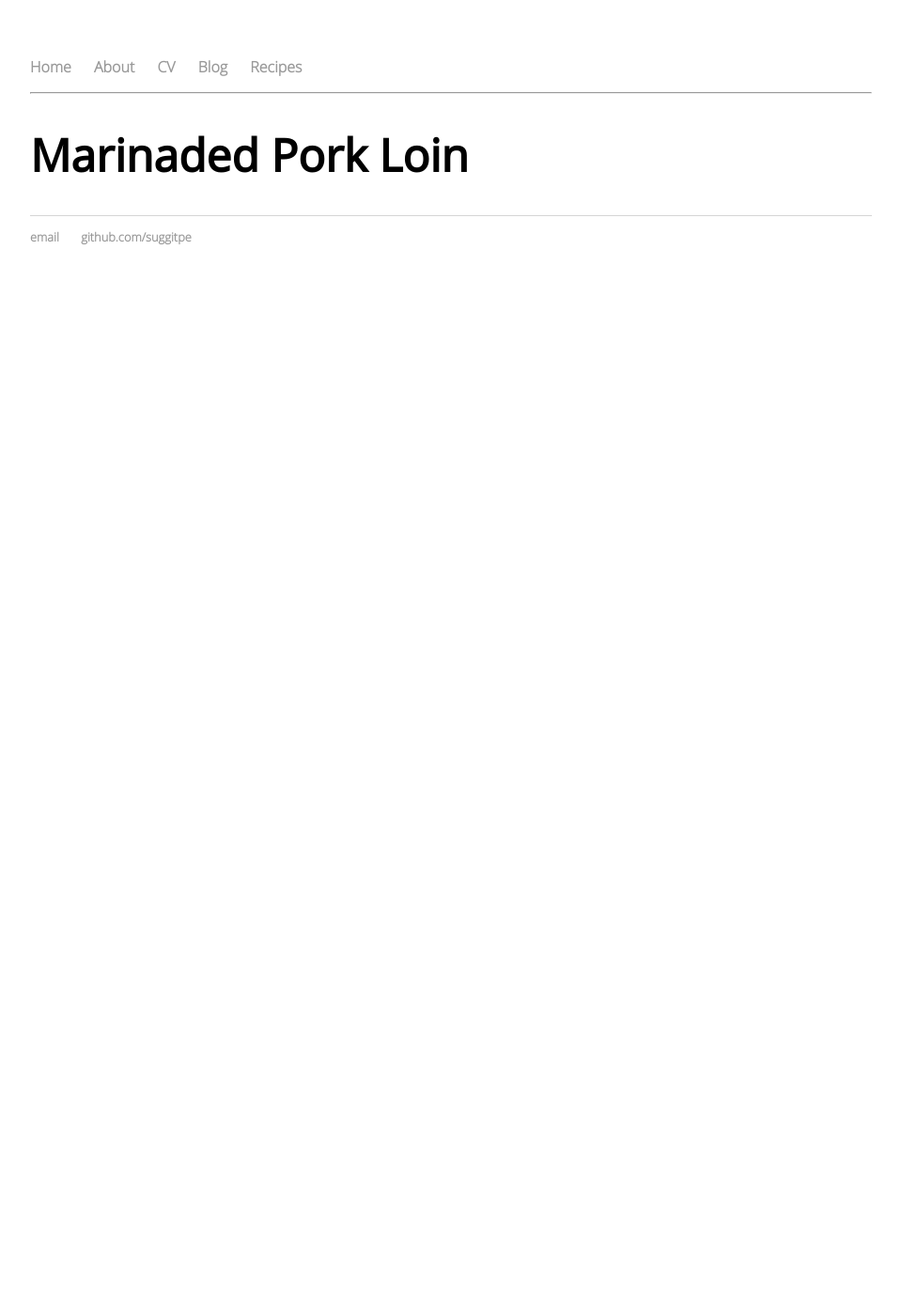
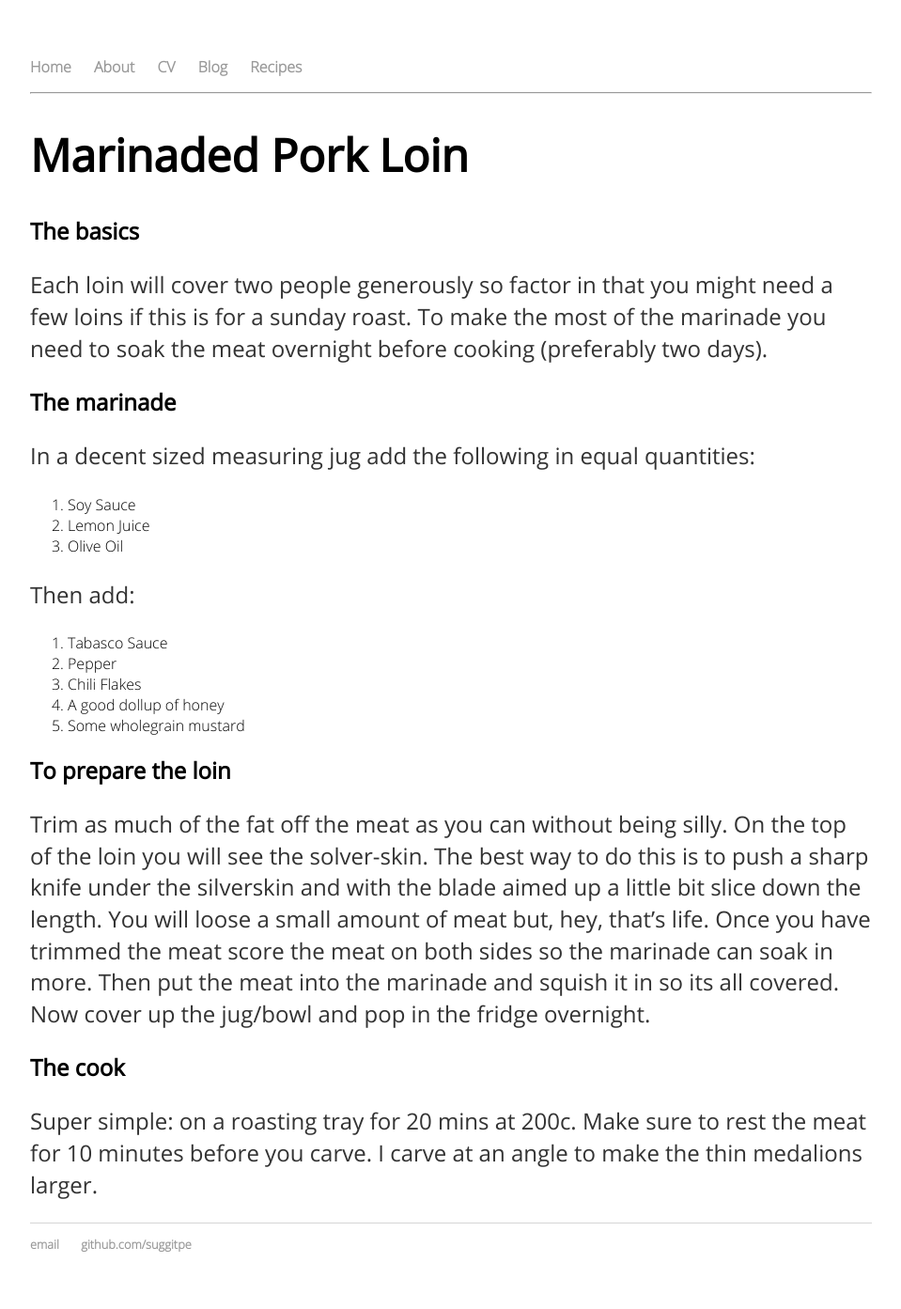
Before and after one commit to suggitpe/suggitpe.github.io, a Jekyll site: the page built from recipes/marinated-pork-loin.md, in a window 1280 px wide. Shown: the whole page at 94% size, without its empty margins (160-1119 px from the left). Built offline with Jekyll 4.4.1, drawn with Linux system fonts in a browser that asks for light colours; before the commit the page ends 900 px from its top, so only the background shows below that.

Commit message:
Added Pork Loin

```diff
--- a/recipes/marinated-pork-loin.md
+++ b/recipes/marinated-pork-loin.md
@@ -2,3 +2,25 @@
 title: Marinaded Pork Loin
 layout: default
 ---
+
+## The basics
+Each loin will cover two people generously so factor in that you might need a few loins if this is for a sunday roast.  To make the most of the marinade you need to soak the meat overnight before cooking (preferably two days).
+
+## The marinade
+In a decent sized measuring jug add the following in equal quantities:
+1. Soy Sauce
+1. Lemon Juice
+1. Olive Oil
+
+Then add:
+1. Tabasco Sauce
+1. Pepper
+1. Chili Flakes
+1. A good dollup of honey
+1. Some wholegrain mustard
+
+## To prepare the loin
+Trim as much of the fat off the meat as you can without being silly.  On the top of the loin you will see the solver-skin.  The best way to do this is to push a sharp knife under the silverskin and with the blade aimed up a little bit slice down the length.  You will loose a small amount of meat but, hey, that's life.  Once you have trimmed the meat score the meat on both sides so the marinade can soak in more.  Then put the meat into the marinade and squish it in so its all covered.  Now cover up the jug/bowl and pop in the fridge overnight.
+
+## The cook
+Super simple: on a roasting tray for 20 mins at 200c.  Make sure to rest the meat for 10 minutes before you carve.  I carve at an angle to make the thin medalions larger.
```
